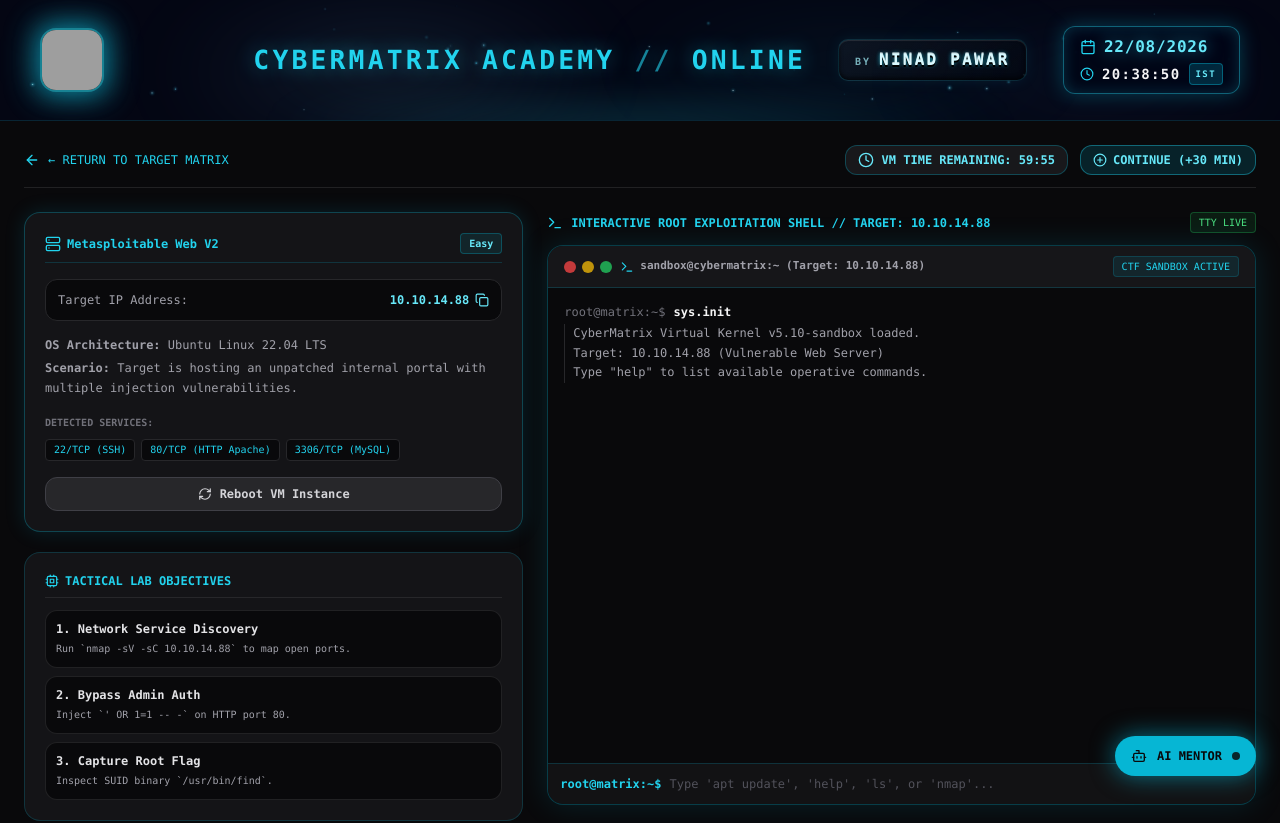
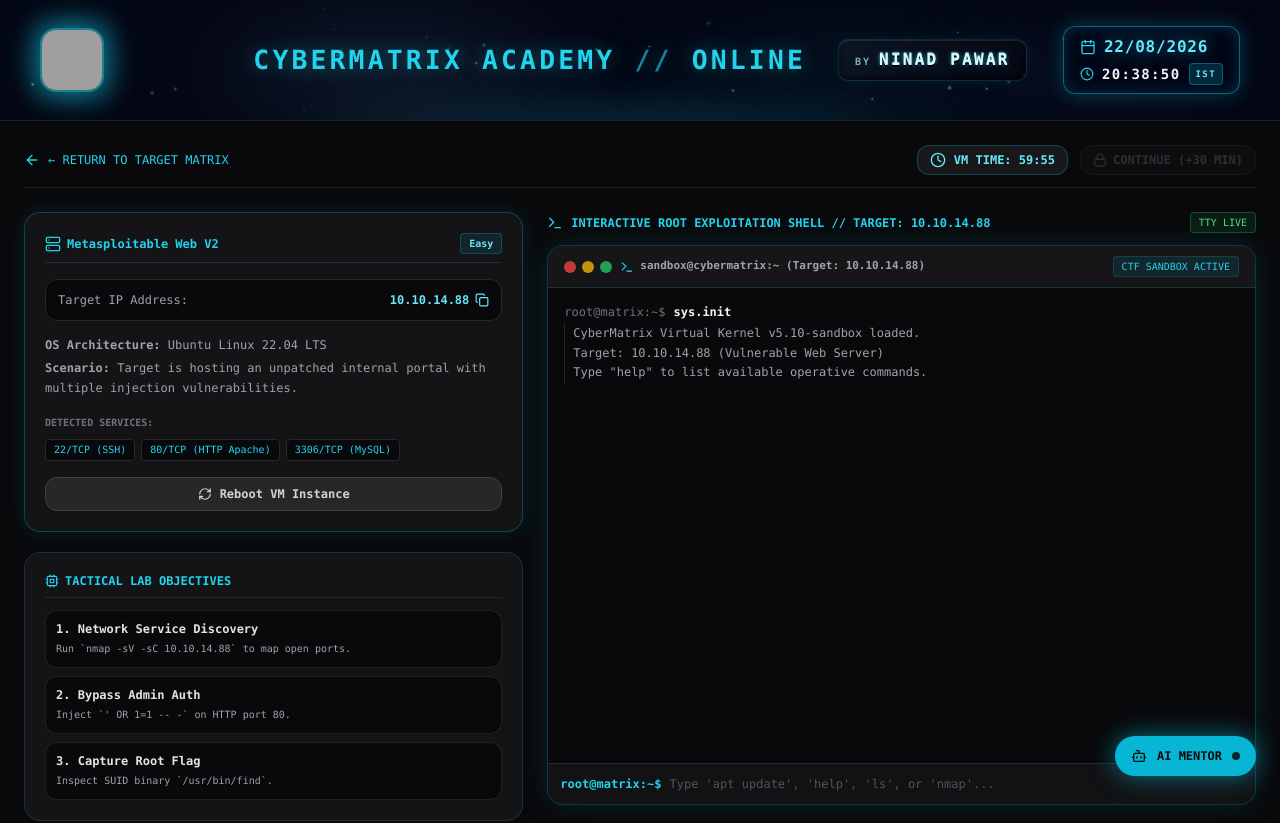
Before and after one commit to ninadcyber88-max/cybermatrix-academy, a Next.js app: page /arena/t1 in a window 1280 px wide. Shown: the top 823 px of the page. Built offline with nearby package versions, Linux system fonts and the light colour scheme; grey boxes are pictures that could not be loaded.

Commit message:
feat: unlock continue button strictly when VM timer reaches 10 minutes or below

```diff
--- a/app/arena/[targetId]/page.tsx
+++ b/app/arena/[targetId]/page.tsx
@@ -1,7 +1,7 @@
 'use client';
 
 import { useState, useEffect } from 'react';
-import { useParams, useRouter } from 'next/navigation';
+import { useParams } from 'next/navigation';
 import Link from 'next/link';
 import { CyberSmokeHeader } from "@/components/CyberSmokeHeader";
 import { StudentAIAssistant } from "@/components/StudentAIAssistant";
@@ -19,7 +19,8 @@ import {
   Clock,
   AlertTriangle,
   PlusCircle,
-  PowerOff
+  PowerOff,
+  Lock
 } from "lucide-react";
 
 interface TargetConfig {
@@ -76,7 +77,6 @@ const TARGET_REGISTRY: Record<string, TargetConfig> = {
 
 export default function DedicatedTargetSandbox() {
   const params = useParams();
-  const router = useRouter();
   const targetId = (params?.targetId as string) || 't1';
   const target = TARGET_REGISTRY[targetId] || TARGET_REGISTRY['t1'];
 
@@ -85,7 +85,7 @@ export default function DedicatedTargetSandbox() {
   const [resetting, setResetting] = useState(false);
   const [vmTerminated, setVmTerminated] = useState(false);
 
-  // 1-Hour Countdown Timer Engine
+  // 1-Hour Countdown Timer
   useEffect(() => {
     if (vmTerminated) return;
 
@@ -103,8 +103,13 @@ export default function DedicatedTargetSandbox() {
     return () => clearInterval(timer);
   }, [vmTerminated]);
 
+  // Is remaining time <= 10 minutes (600s)
+  const isWarning = timeLeft <= 600 && timeLeft > 0;
+  const isContinueEnabled = isWarning && !vmTerminated;
+
   // Extend Time by +30 Minutes
   const handleExtendTime = () => {
+    if (!isContinueEnabled) return;
     setTimeLeft((prev) => prev + 1800); // +30 mins (1800s)
   };
 
@@ -123,14 +128,11 @@ export default function DedicatedTargetSandbox() {
     }, 1500);
   };
 
-  // Format MM:SS
   const formatTime = (seconds: number) => {
     const mins = Math.floor(seconds / 60);
     const secs = seconds % 60;
     return `${String(mins).padStart(2, '0')}:${String(secs).padStart(2, '0')}`;
   };
-
-  const isWarning = timeLeft <= 600 && timeLeft > 0; // Less than 10 minutes (600s)
 
   return (
     <main className="min-h-screen bg-zinc-950 text-zinc-100 font-mono pb-16">
@@ -148,7 +150,7 @@ export default function DedicatedTargetSandbox() {
             <span>← RETURN TO TARGET MATRIX</span>
           </Link>
 
-          {/* Live VM Timer HUD */}
+          {/* Live VM Timer & Continue Button */}
           <div className="flex items-center space-x-3 text-xs">
             <div className={`flex items-center space-x-2 px-3 py-1.5 rounded-xl border font-bold ${
               vmTerminated
@@ -158,37 +160,47 @@ export default function DedicatedTargetSandbox() {
                 : 'bg-zinc-900 border-cyan-500/30 text-cyan-300'
             }`}>
               <Clock className="w-4 h-4" />
-              <span>VM TIME REMAINING: {formatTime(timeLeft)}</span>
+              <span>VM TIME: {formatTime(timeLeft)}</span>
             </div>
 
+            {/* CONTINUE BUTTON (Locks until <= 10 minutes) */}
             <button
               onClick={handleExtendTime}
-              disabled={vmTerminated}
-              className="px-3 py-1.5 rounded-xl bg-cyan-500/15 border border-cyan-400/40 text-cyan-300 hover:bg-cyan-500/25 transition text-xs font-bold flex items-center space-x-1.5 cursor-pointer disabled:opacity-30"
+              disabled={!isContinueEnabled}
+              title={!isContinueEnabled ? "Enables only when under 10 minutes remaining" : "Extend lab session by 30 mins"}
+              className={`px-3 py-1.5 rounded-xl border text-xs font-bold flex items-center space-x-1.5 transition ${
+                isContinueEnabled
+                  ? 'bg-cyan-500 text-zinc-950 border-cyan-400 hover:bg-cyan-400 cursor-pointer shadow-[0_0_15px_rgba(6,182,212,0.5)] animate-bounce'
+                  : 'bg-zinc-900/60 border-zinc-800 text-zinc-600 cursor-not-allowed opacity-50'
+              }`}
             >
-              <PlusCircle className="w-3.5 h-3.5" />
+              {isContinueEnabled ? (
+                <PlusCircle className="w-3.5 h-3.5" />
+              ) : (
+                <Lock className="w-3.5 h-3.5" />
+              )}
               <span>CONTINUE (+30 MIN)</span>
             </button>
           </div>
         </div>
 
-        {/* 10-Minute Warning Alert Banner */}
+        {/* 10-Minute Warning Alert Banner (Appears only when <= 10 mins) */}
         {isWarning && !vmTerminated && (
           <div className="p-3.5 rounded-2xl bg-amber-500/10 border border-amber-500/40 text-amber-300 flex flex-wrap items-center justify-between gap-3 text-xs shadow-[0_0_20px_rgba(245,158,11,0.2)]">
             <div className="flex items-center space-x-2">
               <AlertTriangle className="w-4 h-4 text-amber-400 shrink-0 animate-bounce" />
-              <span><strong>SECURITY WARNING:</strong> Target instance will terminate in less than 10 minutes. Click continue to extend session.</span>
+              <span><strong>WARNING:</strong> Target VM terminates in less than 10 minutes. Continue button is now unlocked!</span>
             </div>
             <button
               onClick={handleExtendTime}
-              className="px-3 py-1 rounded-lg bg-amber-500 text-zinc-950 font-bold hover:bg-amber-400 transition"
+              className="px-3.5 py-1.5 rounded-lg bg-amber-500 text-zinc-950 font-bold hover:bg-amber-400 transition cursor-pointer shadow-[0_0_12px_rgba(245,158,11,0.4)]"
             >
-              CONTINUE SESSION (+30 MIN)
+              EXTEND +30 MIN NOW
             </button>
           </div>
         )}
 
-        {/* VM Terminated Modal Overlay */}
+        {/* VM Terminated State */}
         {vmTerminated ? (
           <div className="p-12 rounded-3xl bg-zinc-900/90 border border-red-500/50 text-center space-y-4 shadow-[0_0_50px_rgba(239,68,68,0.2)]">
             <div className="w-16 h-16 rounded-2xl bg-red-500/10 border border-red-500/40 text-red-400 flex items-center justify-center mx-auto">
@@ -196,7 +208,7 @@ export default function DedicatedTargetSandbox() {
             </div>
             <h2 className="text-xl font-bold text-red-400">LAB SESSION EXPIRED // TARGET OFFLINE</h2>
             <p className="text-xs text-zinc-400 max-w-md mx-auto">
-              The 1-hour target container allocation has concluded. You can restart the virtual instance to continue testing.
+              The 1-hour target container allocation has concluded. You can restart the instance to continue testing.
             </p>
             <button
               onClick={handleResetVM}
@@ -206,13 +218,13 @@ export default function DedicatedTargetSandbox() {
             </button>
           </div>
         ) : (
-          /* 2-Column Split: Controls + Terminal */
+          /* Split Grid */
           <div className="grid grid-cols-1 lg:grid-cols-12 gap-6 items-start">
 
             {/* Left Column (5 Cols) */}
             <div className="lg:col-span-5 space-y-5">
 
-              {/* Target Specs Card */}
+              {/* Target Machine Card */}
               <div className="p-5 rounded-2xl bg-zinc-900/80 border border-cyan-500/30 backdrop-blur-md space-y-4 shadow-[0_0_20px_rgba(6,182,212,0.15)]">
                 <div className="flex items-center justify-between border-b border-cyan-500/20 pb-2">
                   <span className="text-xs font-bold text-cyan-400 flex items-center gap-1.5">
@@ -224,7 +236,7 @@ export default function DedicatedTargetSandbox() {
                   </span>
                 </div>
 
-                {/* IP Copy Box */}
+                {/* IP Box */}
                 <div className="flex items-center justify-between p-3 rounded-xl bg-zinc-950 border border-zinc-800 text-xs">
                   <span className="text-zinc-400">Target IP Address:</span>
                   <button
@@ -236,7 +248,7 @@ export default function DedicatedTargetSandbox() {
                   </button>
                 </div>
 
-                {/* OS & Scenario */}
+                {/* Specs */}
                 <div className="space-y-1.5 text-xs">
                   <p className="text-zinc-400"><strong>OS Architecture:</strong> {target.os}</p>
                   <p className="text-zinc-400 leading-relaxed"><strong>Scenario:</strong> {target.scenario}</p>
@@ -254,18 +266,18 @@ export default function DedicatedTargetSandbox() {
                   </div>
                 </div>
 
-                {/* Reboot Instance */}
+                {/* Reset Button */}
                 <button
                   onClick={handleResetVM}
                   disabled={resetting}
                   className="w-full py-2 rounded-xl bg-zinc-800 hover:bg-zinc-700 text-zinc-300 font-bold text-xs flex items-center justify-center space-x-2 transition border border-zinc-700"
                 >
                   <RefreshCw className={`w-3.5 h-3.5 ${resetting ? 'animate-spin text-cyan-400' : ''}`} />
-                  <span>{resetting ? 'Rebooting Sandbox Target...' : 'Reboot VM Instance'}</span>
+                  <span>{resetting ? 'Rebooting Target Sandbox...' : 'Reboot VM Instance'}</span>
                 </button>
               </div>
 
-              {/* Tactical Objectives */}
+              {/* Objectives */}
               <div className="p-5 rounded-2xl bg-zinc-900/80 border border-cyan-500/20 backdrop-blur-md space-y-3">
                 <h3 className="text-xs font-bold text-cyan-400 flex items-center gap-1.5 border-b border-zinc-800 pb-2">
                   <Cpu className="w-3.5 h-3.5" />
@@ -281,11 +293,11 @@ export default function DedicatedTargetSandbox() {
                 </div>
               </div>
 
-              {/* Quick Flag Verification */}
+              {/* Flag Submit */}
               <CTFFlagSubmit />
             </div>
 
-            {/* Right Column (7 Cols): Root Attack Shell */}
+            {/* Right Column: Interactive Terminal Shell */}
             <div className="lg:col-span-7 space-y-3">
               <div className="flex items-center justify-between">
                 <h2 className="text-xs font-bold text-cyan-400 flex items-center space-x-2">
```
